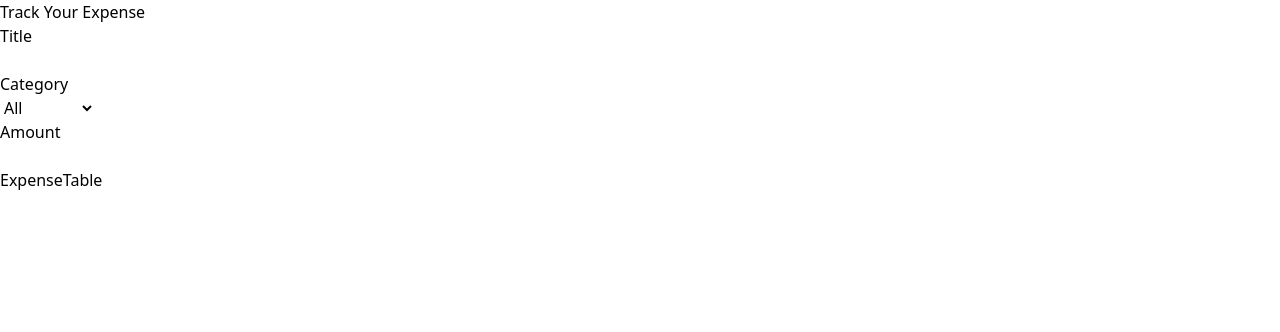
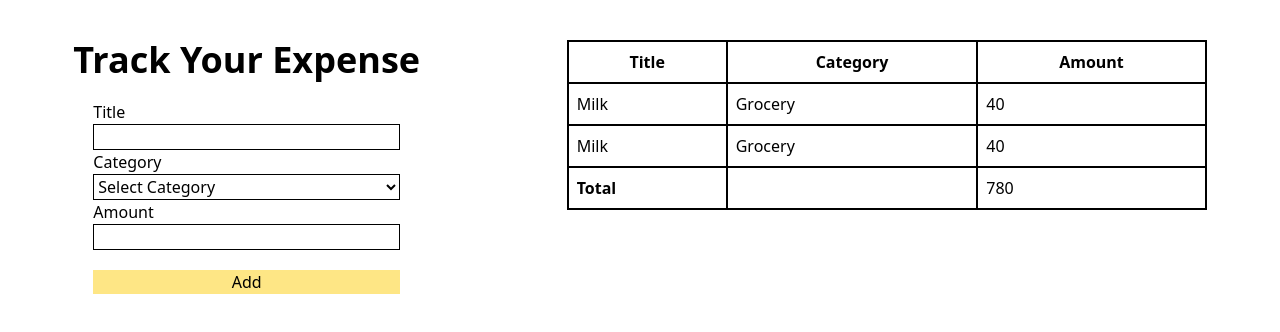
Before and after one commit to 11saim/React-Projects, a React (Vite) app in the folder Expense Tracker/: page / in a window 1280 px wide. Shown: the top 332 px of the page. Built offline with nearby package versions, Linux system fonts and the light colour scheme.

Commit message:
Expense Table Added

```diff
--- a/Expense Tracker/src/App.jsx
+++ b/Expense Tracker/src/App.jsx
@@ -4,11 +4,10 @@ import ExpenseTable from "./components/ExpenseTable";
 
 function App() {
   return (
-    <>
-      <h1>Track Your Expense</h1>
+    <div className="flex items-start justify-around py-10">
       <ExpenseForm />
       <ExpenseTable />
-    </>
+    </div>
   );
 }
 
--- a/Expense Tracker/src/components/ExpenseForm.jsx
+++ b/Expense Tracker/src/components/ExpenseForm.jsx
@@ -2,15 +2,25 @@ import React from "react";
 
 export default function ExpenseForm() {
   return (
-    <form>
+    <div className="flex flex-col">
+      <h1 className="text-4xl font-bold">Track Your Expense</h1>
+      <form className="m-5">
         <label htmlFor="title">
           <h3 className="">Title</h3>
-        <input type="text" id="title" />
+          <input
+            className="border w-full outline-0 pl-2"
+            type="text"
+            id="title"
+          />
         </label>
         <label htmlFor="category">
           <h3 className="">Category</h3>
-        <select name="category" id="category">
-          <option value="">All</option>
+          <select
+            className="border w-full outline-0"
+            name="category"
+            id="category"
+          >
+            <option value="">Select Category</option>
             <option value="education">Education</option>
             <option value="bills">Bills</option>
             <option value="grocery">Grocery</option>
@@ -20,8 +30,14 @@ export default function ExpenseForm() {
         </label>
         <label htmlFor="amount">
           <h3>Amount</h3>
-        <input type="number" id="amount"/>
+          <input
+            className="border w-full outline-0 pl-2"
+            type="number"
+            id="amount"
+          />
         </label>
       </form>
+      <button className="bg-amber-200 mx-5">Add</button>
+    </div>
   );
 }
--- a/Expense Tracker/src/components/ExpenseTable.jsx
+++ b/Expense Tracker/src/components/ExpenseTable.jsx
@@ -1,7 +1,34 @@
-import React from 'react'
+import React from "react";
 
 export default function ExpenseTable() {
   return (
-    <div>ExpenseTable</div>
-  )
+    <table className="border-2 border-collapse w-[50%]">
+      <thead>
+        <tr>
+          <th className="border-2 p-2">Title </th>
+          <th className="border-2 p-2">Category</th>
+          <th className="border-2 p-2">Amount</th>
+        </tr>
+      </thead>
+      <tbody>
+        <tr>
+          <td className="border-2 p-2">Milk</td>
+          <td className="border-2 p-2">Grocery</td>
+          <td className="border-2 p-2">40</td>
+        </tr>
+        <tr>
+          <td className="border-2 p-2">Milk</td>
+          <td className="border-2 p-2">Grocery</td>
+          <td className="border-2 p-2">40</td>
+        </tr>
+      </tbody>
+      <tfoot>
+        <tr>
+          <td className="border-2 p-2 font-bold">Total</td>
+          <td></td>
+          <td className="border-2 p-2">780</td>
+        </tr>
+      </tfoot>
+    </table>
+  );
 }
```
Lines whose indentation alone changed are shown as unchanged.
